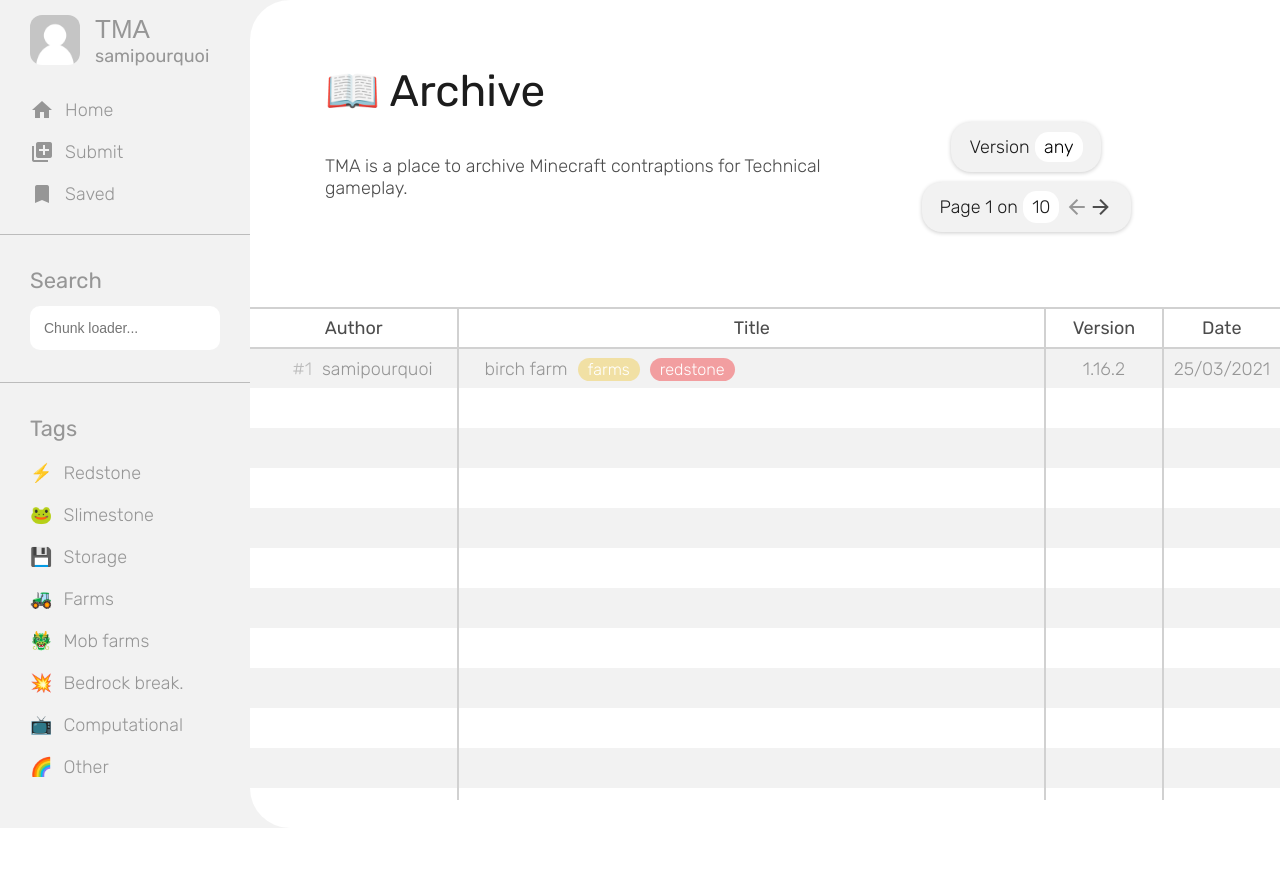
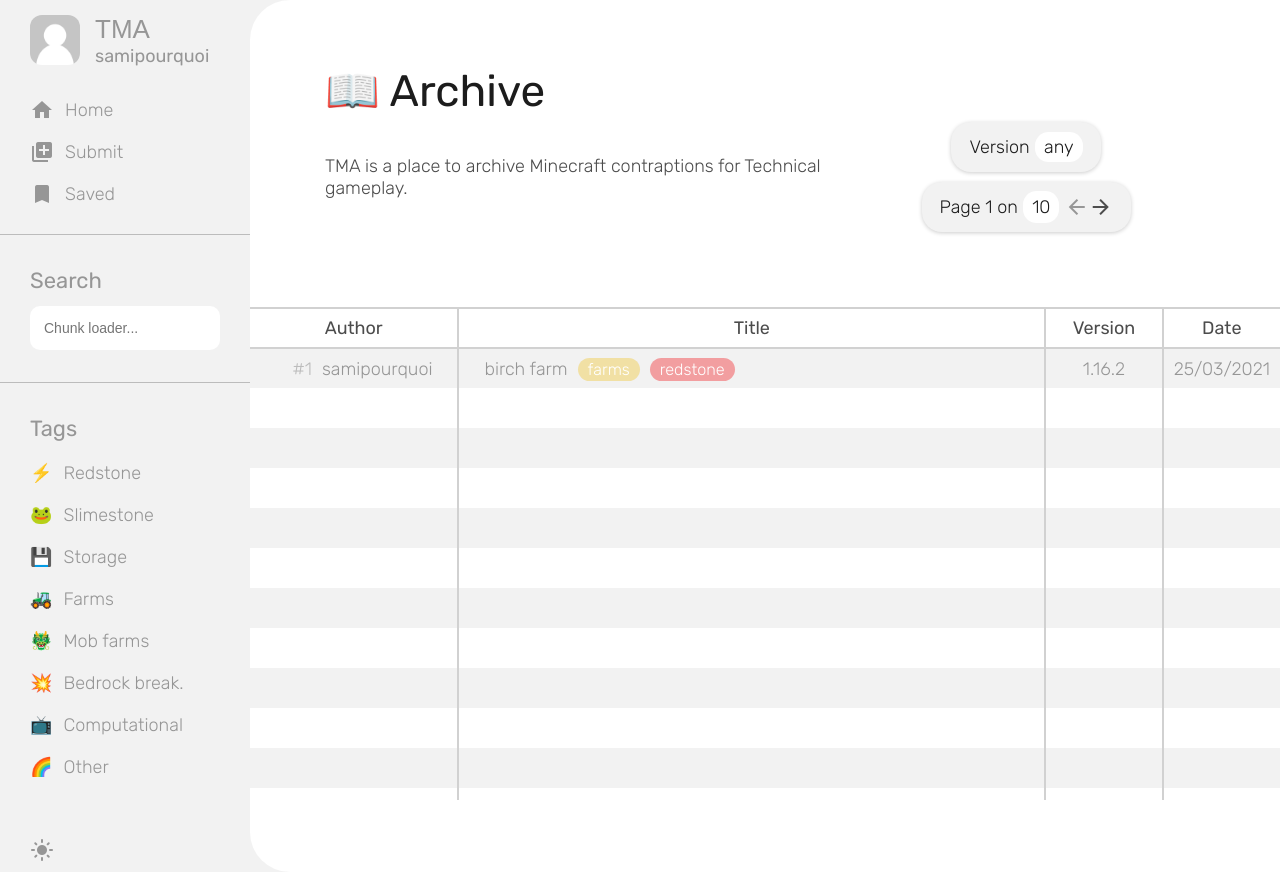
Before and after one commit to samipourquoi/tma, a Next.js app in the folder packages/othello/: page /archive in a window 1280 px wide. Before the commit the page ends 828 px from the top, so only its background shows below. Built offline with nearby package versions, Linux system fonts and the light colour scheme; a web font is replaced by a local one.

Commit message:
othello: add darkmode

```diff
--- a/packages/othello/src/components/header/index.tsx
+++ b/packages/othello/src/components/header/index.tsx
@@ -2,6 +2,7 @@ import ProfilePicture from "./profile-picture";
 import SearchBar from "./search-bar";
 import TagList from "./tag-list";
 import HeaderLink from "./header-link";
+import { LightsButton } from "./lights-button";
 
 export default function Header() {
   return (
@@ -23,6 +24,8 @@ export default function Header() {
         <h1>Tags</h1>
         <TagList/>
       </div>
+
+      <LightsButton/>
     </header>
   );
 }
--- /dev/null
+++ b/packages/othello/src/components/header/lights-button.tsx
@@ -0,0 +1,26 @@
+import { useState } from "react";
+
+enum Mode {
+  LIGHT,
+  DARK
+}
+
+export function LightsButton() {
+  const [mode, setMode] = useState(Mode.LIGHT);
+
+  const updateMode = () => {
+    setMode(mode == Mode.LIGHT ?
+      Mode.DARK :
+      Mode.LIGHT);
+
+    document.documentElement.setAttribute("darkmode", String(mode == Mode.LIGHT));
+  }
+
+  return (
+    <span className="material-icons lights-button" onClick={updateMode}>
+      {mode == Mode.LIGHT ?
+        "light_mode" :
+        "dark_mode"}
+    </span>
+  )
+}
--- a/packages/othello/src/styles/abstracts/_colors.scss
+++ b/packages/othello/src/styles/abstracts/_colors.scss
@@ -4,6 +4,24 @@ $gray: #bcbcbc;
 $dark-gray: #969696;
 $very-dark-gray: #4c4c4c;
 $black: #1c1c1c;
+
+$lightmode: (
+  300: $white,
+  400: $light-gray,
+  500: $gray,
+  600: $dark-gray,
+  700: $very-dark-gray,
+  800: $black
+);
+
+$darkmode: (
+  300: #2b2b2b,
+  400: #404040,
+  500: #535353,
+  600: #888585,
+  700: #a7a7a7,
+  800: #ededed,
+);
 
 $tags: (
   redstone: #f29ea0,
--- a/packages/othello/src/styles/components/header.scss
+++ b/packages/othello/src/styles/components/header.scss
@@ -5,6 +5,7 @@ header {
   @import "header/profile-picture";
   @import "header/search-bar";
   @import "header/tag-list";
+  @import "header/lights-button";
 
   background: var(--cl-constrast-400);
   min-width: 25rem;
--- /dev/null
+++ b/packages/othello/src/styles/components/header/lights-button.scss
@@ -0,0 +1,13 @@
+.lights-button {
+  user-select: none;
+  cursor: pointer;
+  color: var(--cl-constrast-600);
+
+  &:hover {
+    color: var(--cl-constrast-700);
+  }
+
+  &:active {
+    color: var(--cl-constrast-800);
+  }
+}
--- a/packages/othello/src/styles/components/widgets/widget.scss
+++ b/packages/othello/src/styles/components/widgets/widget.scss
@@ -14,6 +14,7 @@
 
     border-radius: .75em;
     background: var(--cl-constrast-300);
+    color: var(--cl-constrast-800);
     padding: .3em .5em;
     margin-left: $spacing;
     margin-right: $spacing;
--- a/packages/othello/src/styles/root.scss
+++ b/packages/othello/src/styles/root.scss
@@ -1,10 +1,19 @@
 @use "abstracts/colors" as *;
 
 :root {
-  --cl-constrast-300: #{$white};
-  --cl-constrast-400: #{$light-gray};
-  --cl-constrast-500: #{$gray};
-  --cl-constrast-600: #{$dark-gray};
-  --cl-constrast-700: #{$very-dark-gray};
-  --cl-constrast-800: #{$black};
+  @each $weight, $name in $lightmode {
+    // I did a typo and wrote "constrast" instead of "contrast",
+    // but now I am too lazy to fix every place where I did the typo.
+    // We're just gonna keep it like that.
+    --cl-constrast-#{$weight}: #{$name};
+  }
 }
+
+[darkmode="true"]:root {
+  @each $weight, $name in $darkmode {
+    // I did a typo and wrote "constrast" instead of "contrast",
+    // but now I am too lazy to fix every place where I did the typo.
+    // We're just gonna keep it like that.
+    --cl-constrast-#{$weight}: #{$name};
+  }
+}
```
